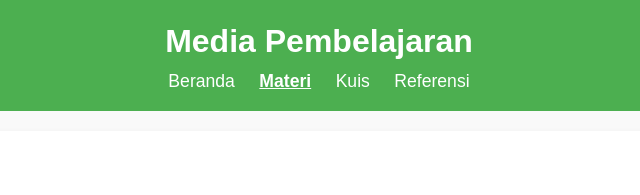
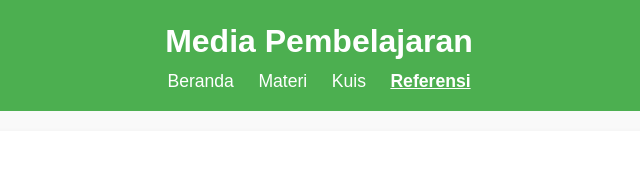
Before and after one commit to BudayaTabe/KeunikanBudayaSukuMakassar.github.io, a plain HTML site: page html/Referensi.html in a window 1280 px wide. Shown: the top 195 px of the page, 321-961 px from the left. Drawn offline with Linux system fonts and the light colour scheme.

Commit message:
Update Referensi.html

```diff
--- a/html/Referensi.html
+++ b/html/Referensi.html
@@ -12,9 +12,9 @@
         <nav>
             <ul>
                 <li><a href="../index.html">Beranda</a></li>
-                <li><a href="./Materi.html" class="active">Materi</a></li>
+                <li><a href="./Materi.html">Materi</a></li>
                 <li><a href="./Kuis.html">Kuis</a></li>
-                <li><a href="./Referensi.html">Referensi</a></li>
+                <li><a href="./Referensi.html" class="active">Referensi</a></li>
             </ul>
         </nav>
     </header>
```
